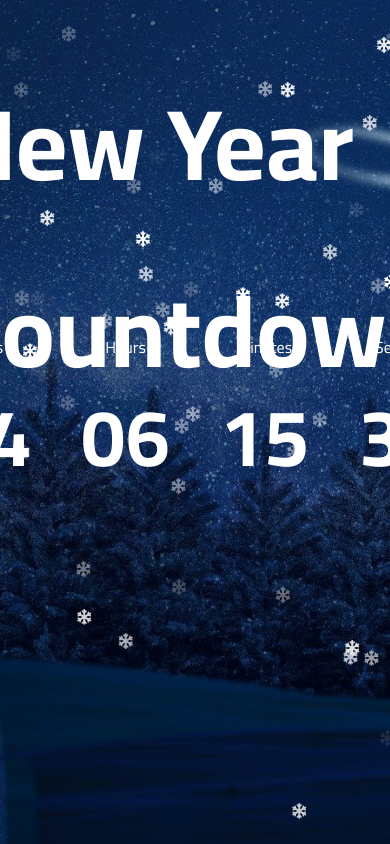
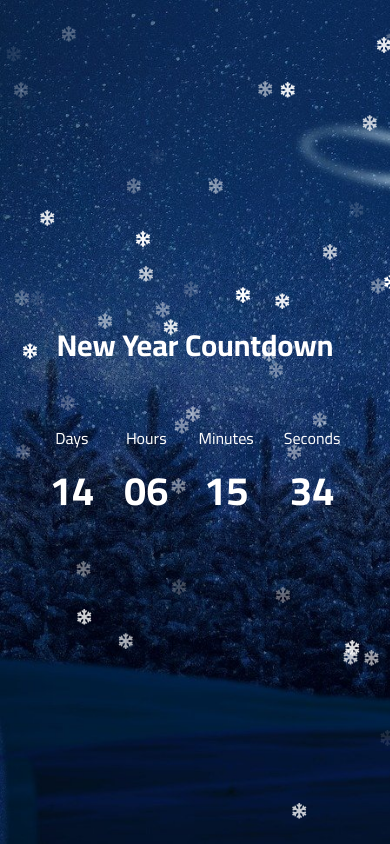
Before and after one commit to mohamede322/Project_08-new-year-countdown, a plain HTML site: page index.html in a window 390 px wide. Drawn offline with Linux system fonts and the light colour scheme.

Commit message:
intial commit - project complete

```diff
--- a/css/style.css
+++ b/css/style.css
@@ -8,8 +8,9 @@ body {
 }
 .container {
   height: 100vh;
+  padding: 20px;
   display: flex;
-  justify-content: center;
+  justify-content: flex-start;
   align-items: center;
   flex-direction: column;
   background-image: url(../images/christmas-background-with-snowflakes-stars-design.jpg);
@@ -20,10 +21,6 @@ body {
   overflow: hidden;
 }
 .container h1 {
-  position: absolute;
-  top: 50px;
-  left: 50%;
-  transform: translateX(-50%);
   font-size: 100px;
 }
 .results {
@@ -32,6 +29,7 @@ body {
   align-items: center;
   gap: 50px;
   text-align: center;
+  padding-top: 100px;
 }
 .results h2 {
   font-size: 80px;
@@ -46,3 +44,19 @@ i {
     transform: translateY(105vh);
   }
 }
+
+@media (max-width: 767px) {
+  .container {
+    justify-content: center;
+  }
+  .results {
+    padding-top: 50px;
+    gap: 30px;
+  }
+  .results h2 {
+    font-size: 40px;
+  }
+  .container h1 {
+    font-size: 30px;
+  }
+}
```
